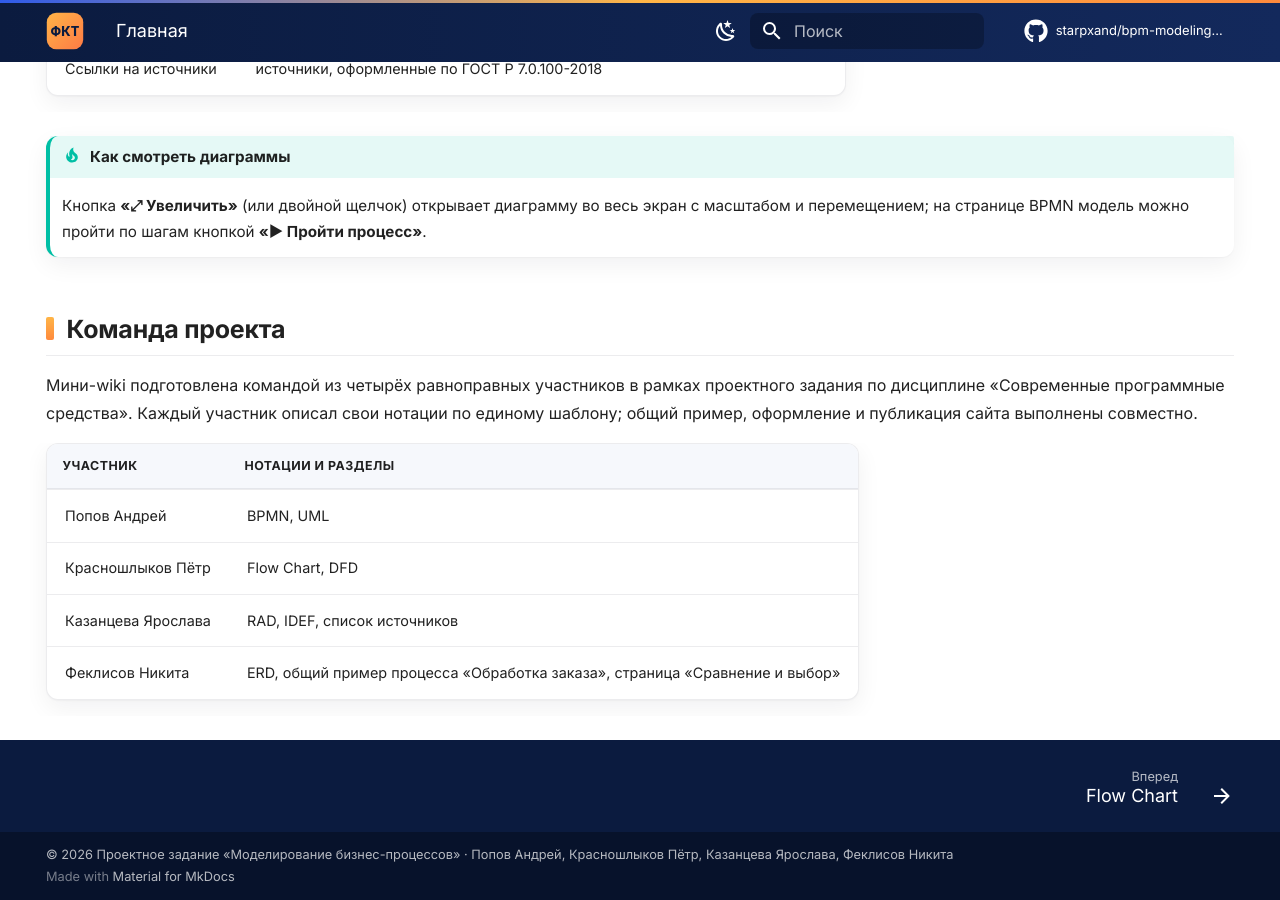
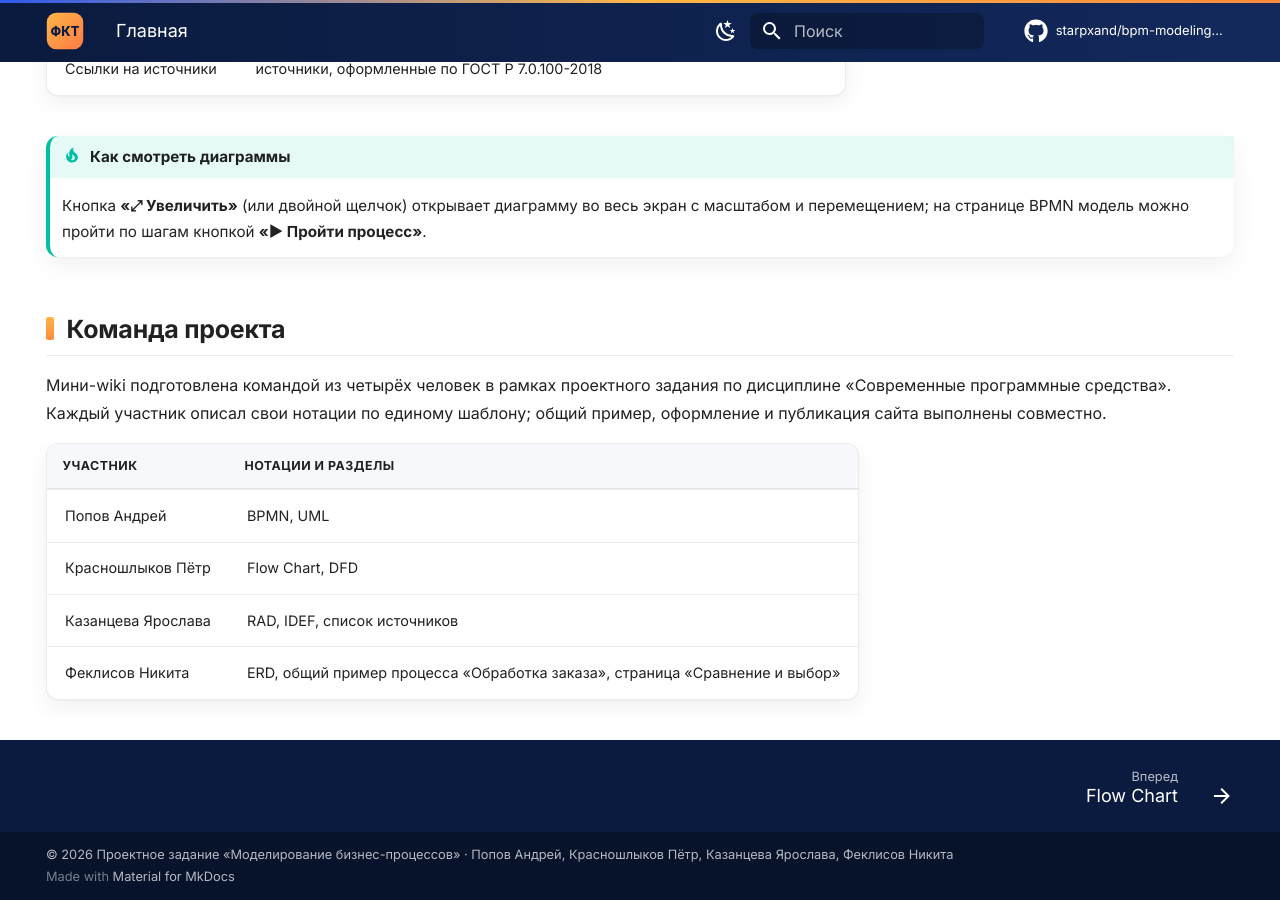
Before and after one commit to starpxand/bpm-modeling-wiki, an MkDocs documentation site: the page built from docs/index.md, in a window 1280 px wide and 900 px high, scrolled down 1961 px. Built offline with MkDocs 1.6.1 and Material for MkDocs 9.7.7, drawn with Linux system fonts in a browser that asks for light colours; comment, search, counter and statistics services are not loaded.

Commit message:
docs: состав команды без пометки о равноправии
Co-Authored-By: Claude Opus 5.5 <noreply@anthropic.com>

```diff
--- a/docs/index.md
+++ b/docs/index.md
@@ -101,7 +101,7 @@ hide:
 
 ## Команда проекта
 
-Мини-wiki подготовлена командой из четырёх равноправных участников в рамках проектного задания по
+Мини-wiki подготовлена командой из четырёх человек в рамках проектного задания по
 дисциплине «Современные программные средства». Каждый участник описал свои нотации по единому шаблону;
 общий пример, оформление и публикация сайта выполнены совместно.
 
```
